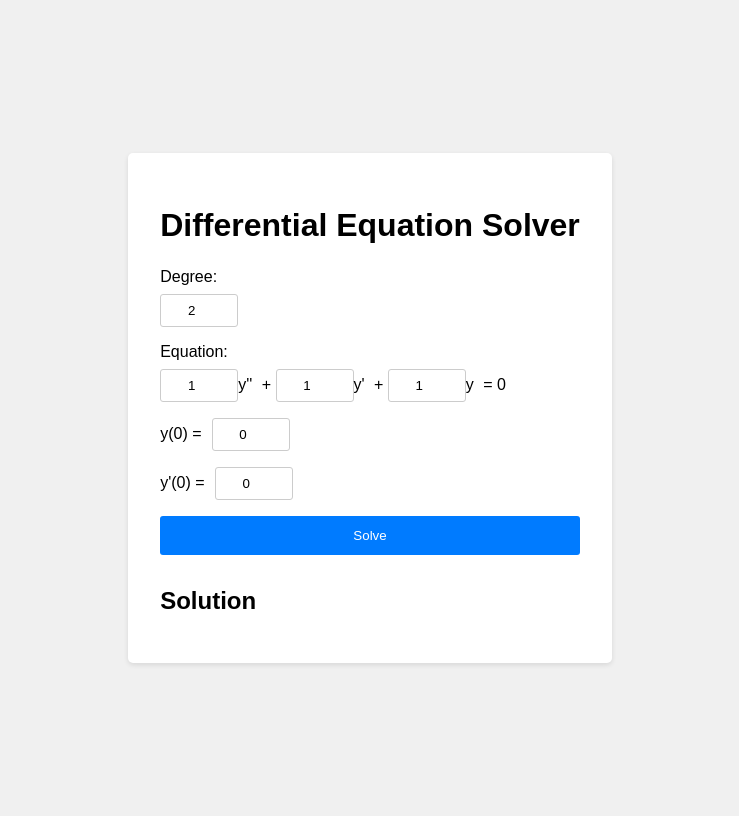
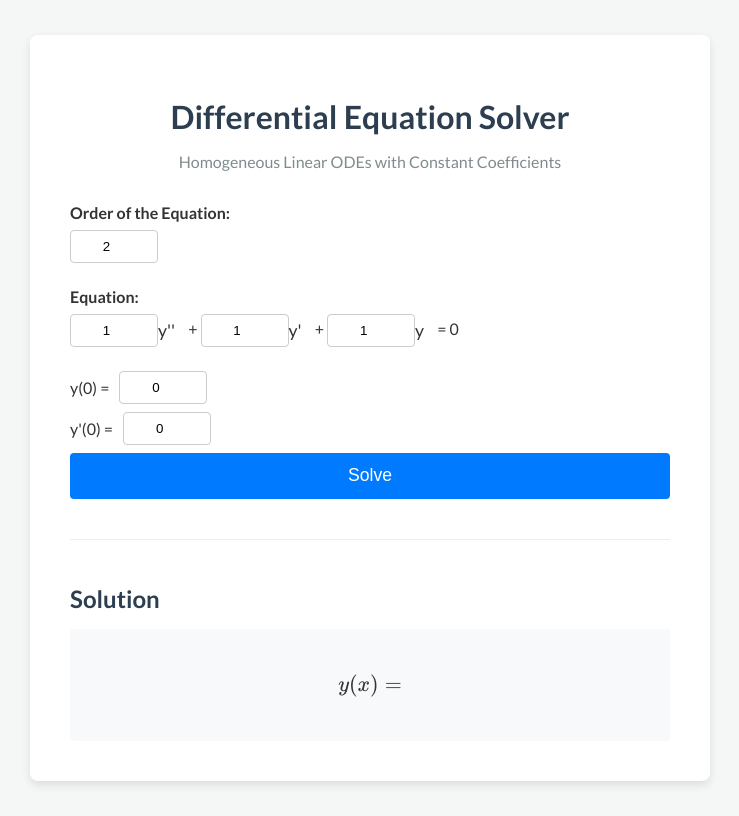
Before and after one commit to erichanwang/diff-eq-solver, a Flask app: page / in a window 1280 px wide. Shown: the whole page, without its empty margins (270-1009 px from the left). Run offline with Flask 3, Linux system fonts and the light colour scheme.

Commit message:
fixed latex + copyable plain text solution

```diff
--- a/solver.py
+++ b/solver.py
@@ -40,9 +40,9 @@
         else:
             solution = sympy.dsolve(equation, y)
 
-        # dsolve returns an Eq object. If it fails, it often raises an exception.
-        # We can directly try to access the right-hand side of the solution equation.
-        return str(solution.rhs)
+        # Convert the solution to a LaTeX string
+        latex_solution = sympy.latex(solution.rhs)
+        return latex_solution
     except Exception as e:
         return f"An error occurred while solving: {e}"
 
--- a/web_app/static/script.js
+++ b/web_app/static/script.js
@@ -48,6 +48,9 @@
         });
 
         const result = await response.json();
-        solutionText.textContent = `y(x) = ${result.solution}`;
+
+        // Update the text and then ask MathJax to typeset the new content
+        solutionText.innerHTML = `\\( y(x) = ${result.solution} \\)`;
+        MathJax.typesetPromise();
     });
 });
--- a/web_app/static/style.css
+++ b/web_app/static/style.css
@@ -1,50 +1,78 @@
+@import url('https://fonts.googleapis.com/css2?family=Lato:wght@400;700&display=swap');
+
 body {
-    font-family: sans-serif;
+    font-family: 'Lato', sans-serif;
     display: flex;
     justify-content: center;
     align-items: center;
     min-height: 100vh;
-    background-color: #f0f0f0;
+    background-color: #f4f7f6;
+    color: #333;
 }
 
 .container {
     background-color: white;
-    padding: 2rem;
-    border-radius: 5px;
-    box-shadow: 0 2px 5px rgba(0, 0, 0, 0.1);
+    padding: 2.5rem;
+    border-radius: 8px;
+    box-shadow: 0 4px 10px rgba(0, 0, 0, 0.1);
+    width: 100%;
+    max-width: 600px;
 }
 
-h1 {
+.header {
     text-align: center;
-    margin-bottom: 1.5rem;
+    margin-bottom: 2rem;
+}
+
+.header h1 {
+    margin-bottom: 0.5rem;
+    color: #2c3e50;
+}
+
+.header p {
+    color: #7f8c8d;
 }
 
 .form-group {
-    margin-bottom: 1rem;
+    margin-bottom: 1.5rem;
 }
 
 label {
     display: block;
     margin-bottom: 0.5rem;
+    font-weight: bold;
 }
 
 input[type="number"] {
-    width: 60px;
+    width: 70px;
     padding: 0.5rem;
     border: 1px solid #ccc;
-    border-radius: 3px;
+    border-radius: 4px;
     text-align: center;
+    transition: border-color 0.3s;
+}
+
+input[type="number"]:focus {
+    border-color: #007bff;
+    outline: none;
 }
 
 .term {
     display: inline-flex;
     align-items: center;
-    margin-right: 5px;
+    margin-right: 10px;
+    font-size: 1.1rem;
+}
+
+#initial-conditions h3 {
+    margin-bottom: 1rem;
+    color: #34495e;
 }
 
 .ic-group {
     display: flex;
     align-items: center;
+    margin-bottom: 0.5rem;
 }
 
 .ic-input {
@@ -54,18 +82,35 @@
 button {
     display: block;
     width: 100%;
-    padding: 0.75rem;
+    padding: 0.8rem;
     background-color: #007bff;
     color: white;
     border: none;
-    border-radius: 3px;
+    border-radius: 4px;
     cursor: pointer;
+    font-size: 1.1rem;
+    transition: background-color 0.3s;
 }
 
-#solution {
-    margin-top: 2rem;
+button:hover {
+    background-color: #0056b3;
 }
 
-#solution h2 {
+#solution-container {
+    margin-top: 2.5rem;
+    padding-top: 1.5rem;
+    border-top: 1px solid #eee;
+}
+
+#solution-container h2 {
     margin-bottom: 1rem;
+    color: #2c3e50;
 }
+
+#solution-output {
+    background-color: #f8f9fa;
+    padding: 1.5rem;
+    border-radius: 4px;
+    font-size: 1.2rem;
+    text-align: center;
+}
--- a/web_app/templates/index.html
+++ b/web_app/templates/index.html
@@ -5,26 +5,34 @@
     <meta name="viewport" content="width=device-width, initial-scale=1.0">
     <title>Differential Equation Solver</title>
     <link rel="stylesheet" href="{{ url_for('static', filename='style.css') }}">
+    <script src="https://polyfill.io/v3/polyfill.min.js?features=es6"></script>
+    <script id="MathJax-script" async src="https://cdn.jsdelivr.net/npm/mathjax@3/es5/tex-mml-chtml.js"></script>
 </head>
 <body>
     <div class="container">
-        <h1>Differential Equation Solver</h1>
+        <div class="header">
+            <h1>Differential Equation Solver</h1>
+            <p>Homogeneous Linear ODEs with Constant Coefficients</p>
+        </div>
         <form id="solver-form">
             <div class="form-group">
-                <label for="degree">Degree:</label>
+                <label for="degree">Order of the Equation:</label>
                 <input type="number" id="degree" name="degree" min="1" max="4" value="2" required>
             </div>
             <div id="equation-inputs">
                 <!-- Equation inputs will be dynamically generated here -->
             </div>
             <div id="initial-conditions">
+                <h3>Initial Conditions</h3>
                 <!-- Initial conditions will be dynamically generated here -->
             </div>
             <button type="submit">Solve</button>
         </form>
-        <div id="solution">
+        <div id="solution-container">
             <h2>Solution</h2>
-            <p id="solution-text"></p>
+            <div id="solution-output">
+                <p id="solution-text">\( y(x) = \)</p>
+            </div>
         </div>
     </div>
     <script src="{{ url_for('static', filename='script.js') }}"></script>
```
